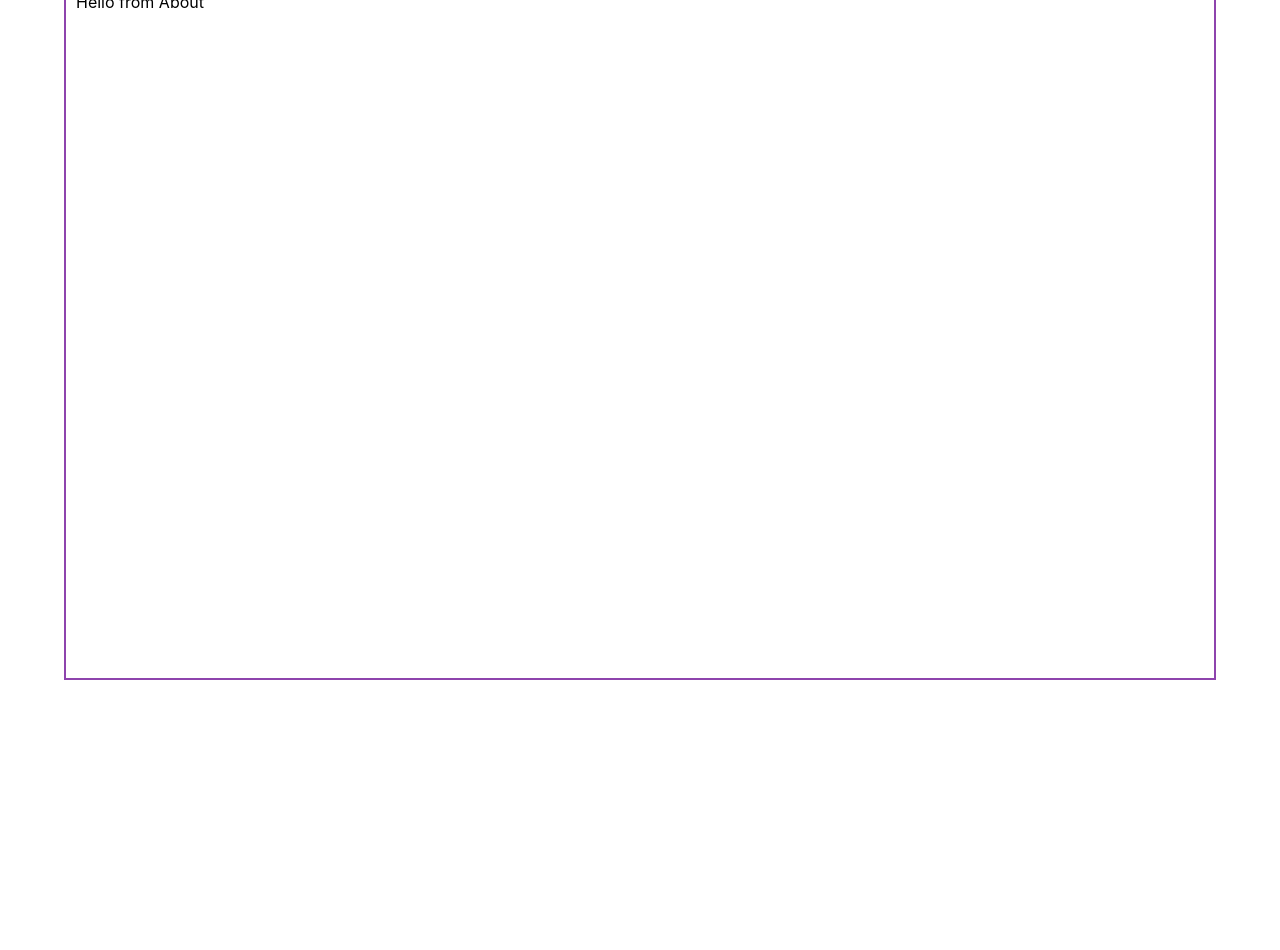
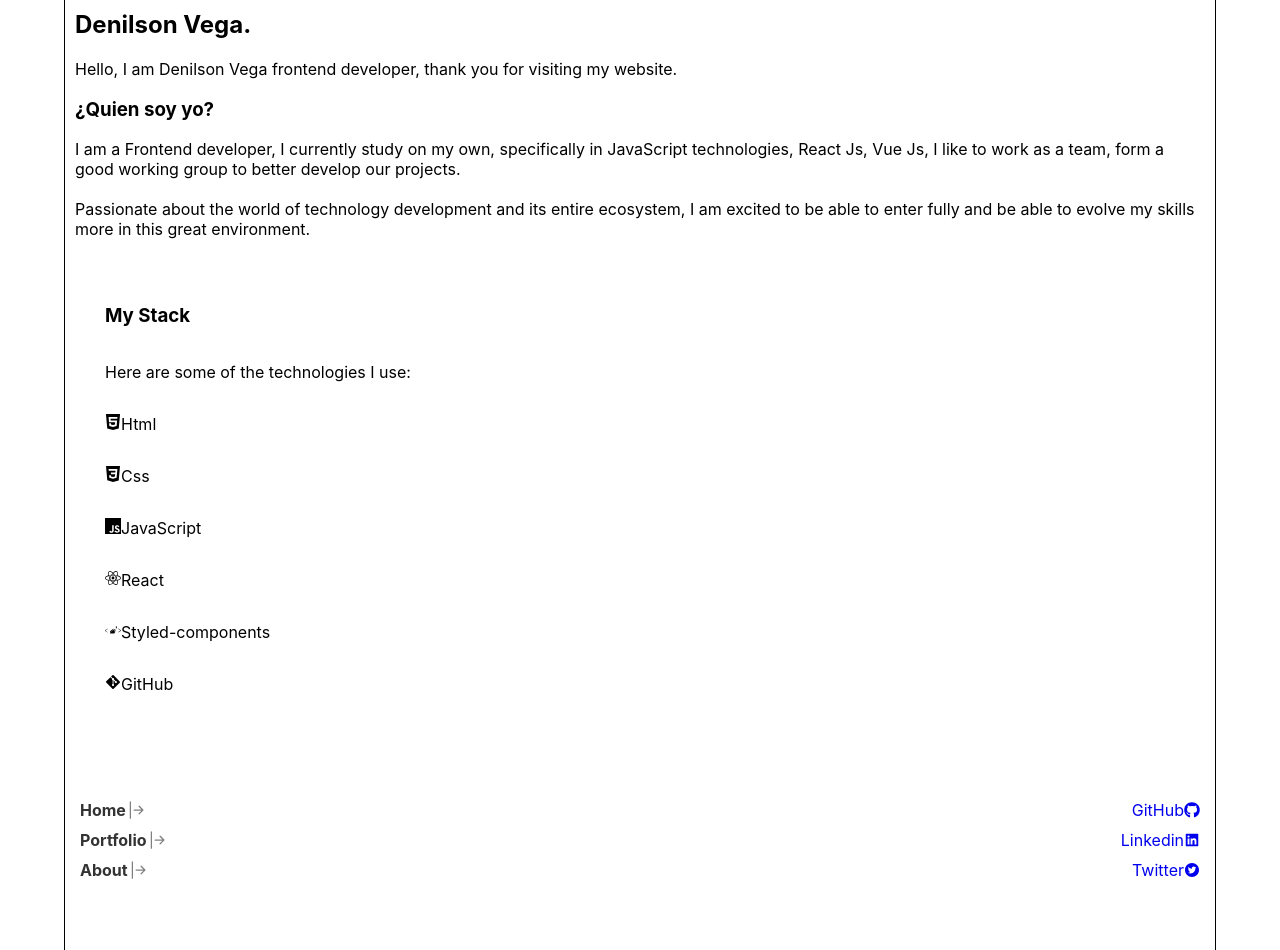
Before and after one commit to DanielVegaf/vega.dev, a React (Create React App) app: page /about in a window 1280 px wide. Shown: the part 120-1070 px from the top of the page. Before the commit the page ends 800 px from the top, so only its background shows below. Built offline with nearby package versions, Linux system fonts and the light colour scheme; the HTML template or start-up script is replaced by a standard one.

Commit message:
About/Portfolio/Footer/ Creatinng...

```diff
--- a/package.json
+++ b/package.json
@@ -8,6 +8,7 @@
     "@testing-library/user-event": "^13.5.0",
     "react": "^18.1.0",
     "react-dom": "^18.1.0",
+    "react-icons": "^4.3.1",
     "react-router-dom": "^6.3.0",
     "react-scripts": "5.0.1",
     "styled-components": "^5.3.5",
--- a/src/App.js
+++ b/src/App.js
@@ -33,10 +33,8 @@ function App() {
           </Routes>
         </main>
       </Router>
-
-
     </Container>
-  );
+    );
 }
 
 export default App;
--- a/src/components/About.js
+++ b/src/components/About.js
@@ -1,8 +1,81 @@
 import React from 'react'
+import Footer from './Footer'
+import { ImHtmlFive } from 'react-icons/im';
+import { SiCss3 } from 'react-icons/si';
+import { SiJavascript } from 'react-icons/si';
+import { FaReact } from 'react-icons/fa';
+import { SiStyledcomponents } from 'react-icons/si';
+import { FaGitAlt } from 'react-icons/fa';
+
+import { AStack, AstackItem, AStackContent } from '../styles/AboutStyles'
 
 const About = () => {
   return (
-    <div>Hello from About</div>
+    <div>
+      <div>
+        <h2>Denilson Vega.</h2>
+        <p>Hello, I am Denilson Vega frontend developer, thank you for visiting my website.</p>
+      </div>
+
+      <div>
+        <h3>¿Quien soy yo?</h3>
+        <p>I am a Frontend developer, I currently study on my own,
+          specifically in JavaScript technologies, React Js, Vue Js, I
+          like to work as a team, form a good working group to
+          better develop our projects.
+          <br></br>
+          <br></br>
+          Passionate about the world of technology development
+          and its entire ecosystem, I am excited to be able to enter
+          fully and be able to evolve my skills more in this great
+          environment.
+        </p>
+      </div>
+
+      <AStack>
+        <h3>My Stack</h3>
+        <p>Here are some of the technologies I use:</p>
+        <AstackItem title='HTML'>
+          <AStackContent>
+            <span><ImHtmlFive /></span>
+            <p>Html</p>
+          </AStackContent>
+        </AstackItem>
+        <AstackItem title='Css'>
+          <AStackContent>
+            <span><SiCss3 /></span>
+            <p>Css</p>
+          </AStackContent>
+        </AstackItem>
+        <AstackItem title='Javascript'>
+          <AStackContent>
+            <span><SiJavascript /></span>
+            <p>JavaScript</p>
+          </AStackContent>
+        </AstackItem>
+        <AstackItem title='React Js'>
+          <AStackContent>
+            <span><FaReact /></span>
+            <p>React</p>
+          </AStackContent>
+        </AstackItem>
+        <AstackItem title='Styled-components'>
+          <AStackContent>
+            <span><SiStyledcomponents /></span>
+            <p>Styled-components</p>
+          </AStackContent>
+        </AstackItem>
+        <AstackItem title='Github'>
+          <AStackContent>
+            <span><FaGitAlt /></span>
+            <p>GitHub</p>
+          </AStackContent>
+        </AstackItem>
+      </AStack>
+
+      <Footer />
+
+    </div>
   )
 }
 
--- /dev/null
+++ b/src/components/Footer.js
@@ -0,0 +1,58 @@
+import React from 'react'
+import { FContainer, FNavegation, FLink, FLinkicon, FMedia, FMediaLink } from '../styles/FooterStyles';
+import { BsArrowBarRight } from 'react-icons/bs';
+import { FaGithub } from 'react-icons/fa';
+import { AiFillLinkedin } from 'react-icons/ai';
+import { AiFillTwitterCircle } from 'react-icons/ai';
+
+const Footer = () => {
+    return (
+        <FContainer>
+            <FNavegation>
+                <FLink
+                    to="/">Home
+                    <FLinkicon>
+                        <BsArrowBarRight />
+                    </FLinkicon>
+                </FLink>
+
+                <FLink
+                    to="/portfolio">Portfolio
+                    <FLinkicon>
+                        <BsArrowBarRight />
+                    </FLinkicon>
+                </FLink>
+
+                <FLink
+                    to="/about">About
+                    <FLinkicon>
+                        <BsArrowBarRight />
+                    </FLinkicon>
+                </FLink>
+            </FNavegation>
+
+            <FMedia>
+                <FMediaLink
+                    href='https://github.com/DanielVegaf'
+                    target='_blank'
+                    rel='noreferrer'
+                > GitHub<FaGithub />
+                </FMediaLink>
+                <FMediaLink
+                    href='https://www.linkedin.com/in/denilsonvega/'
+                    target='_blank'
+                    rel='noreferrer'
+                >Linkedin<AiFillLinkedin />
+                </FMediaLink>
+                <FMediaLink
+                    href='https://twitter.com/denilson_dvf'
+                    target='_blank'
+                    rel='noreferrer'
+                >Twitter<AiFillTwitterCircle />
+                </FMediaLink>
+            </FMedia>
+        </FContainer>
+    )
+}
+
+export default Footer
--- a/src/components/Home.js
+++ b/src/components/Home.js
@@ -24,7 +24,7 @@ const Home = () => {
             </InfoHome>
 
             <Curriculum>
-                <CVLink download="CV-DenilsonVega" href={Pdf}>
+                <CVLink target='_blank' href={Pdf}>
                     Download CV
                 </CVLink>
             </Curriculum>
@@ -35,12 +35,14 @@ const Home = () => {
                         href='https://github.com/DanielVegaf'
                         target='_blank'
                         rel='noreferrer'
-                    > GitHub </MediaLinks>, Also on
+                    > GitHub
+                    </MediaLinks>, Also on
                     <MediaLinks
                         href='https://github.com/DanielVegaf'
                         target='_blank'
                         rel='noreferrer'
-                    > Linkedin </MediaLinks> and my
+                    > Linkedin
+                    </MediaLinks> and my
                     <MediaLinks
                         href='https://github.com/DanielVegaf'
                         target='_blank'
--- a/src/components/Portfolio.js
+++ b/src/components/Portfolio.js
@@ -1,9 +1,26 @@
 import React from 'react'
+import Footer from './Footer'
+import { Grid, Card } from '../styles/PortfolioStyles'
 
 const Portfolio = () => {
   return (
     <div>
-      Hello from Portfolio
+      <Grid>
+        <Card className='card'>
+          Work 1
+        </Card>
+        <Card className='card'>
+          Work 2
+        </Card>
+        <Card className='card'>
+          Work 3
+        </Card>
+        <Card className='card'>
+          Work 4
+        </Card>
+      </Grid>
+
+      <Footer />
     </div>
   )
 }
--- a/src/pages/HomePage.js
+++ b/src/pages/HomePage.js
@@ -4,7 +4,7 @@ import Home from '../components/Home'
 export const HomePage = () => {
   return (
     <div>
-      Demo v0.1
+      Demo v1.1
         <Home />
     </div>
   )
--- a/src/styles/AboutStyles.js
+++ b/src/styles/AboutStyles.js
@@ -0,0 +1,21 @@
+import styled from 'styled-components'
+
+export const AStack = styled.div`
+    display: flex;
+    flex-direction: column;
+    /* background-color: red; */
+    padding: 30px;
+`
+
+export const AstackItem = styled.div`
+    display: flex;
+    align-items: center;
+    flex-direction: row;
+    /* background-color: red; */
+`
+
+export const AStackContent = styled.div`
+    width: 200px;
+    display: flex;
+    align-items: center;
+`
--- a/src/styles/ContainerStyles.js
+++ b/src/styles/ContainerStyles.js
@@ -2,10 +2,12 @@ import styled from 'styled-components'
 
 export const Container = styled.div`
     width: 90%;
-    height: 100vh;
+    height: 100%;
     margin: 0 auto;
     padding: 10px;
     box-sizing: border-box;
-    border: 2px solid #8e44ad;
+    border-left: 1px solid #000;
+    border-right: 1px solid #000;
+    /* border: 2px solid #000; */
     /* overflow: hidden; */
 `
--- /dev/null
+++ b/src/styles/FooterStyles.js
@@ -0,0 +1,52 @@
+import styled from 'styled-components'
+import { Link } from 'react-router-dom'
+
+export const FContainer = styled.footer`
+    height: 100px;
+    margin: 50px 0;
+    display: flex;
+    justify-content: space-between;
+    /* background-color: red; */
+`
+
+export const FNavegation = styled.div`
+    display: inline-flex;
+    flex-direction: column;
+    justify-content: space-around;
+    /* background-color: aqua; */
+    padding: 5px;
+`
+
+export const FLink = styled(Link)`
+    display: inline-flex;
+    text-decoration: none;
+    color: #333;
+    font-weight: 700;
+`
+
+export const FLinkicon = styled.span`
+    display: inline-flex;
+    align-items: center;
+    font-size: 20px;
+    font-weight: 700;
+    color: gray;
+
+    &:hover{
+        color: blue;
+    }
+`
+
+export const FMedia = styled.div`
+    display: flex;
+    flex-direction: column;
+    justify-content: space-around;
+    /* background-color: greenyellow; */
+    padding: 5px;
+`
+
+export const FMediaLink = styled.a`
+    display: inline-flex;
+    justify-content: flex-end;
+    align-items: center;
+    text-decoration: none;
+`
--- a/src/styles/NavegationStyles.js
+++ b/src/styles/NavegationStyles.js
@@ -7,7 +7,7 @@ export const StyledHeader = styled.header`
     display: flex;
     flex-direction: row;
     align-items: baseline;
-    justify-content: center;
+    justify-content: space-around;
     /* background-color: red; */
 `
 
--- a/src/styles/PortfolioStyles.js
+++ b/src/styles/PortfolioStyles.js
@@ -0,0 +1,36 @@
+import styled from 'styled-components'
+
+export const Grid = styled.div`
+    display: grid;
+    grid-template-columns: repeat(auto-fill, 330px);
+    gap: 40px;
+    padding: 20px;
+    justify-content: center;
+
+    @media (max-width: 848px) {
+        grid-template-columns: 100%;
+    }
+    @media (max-width: 670px) {
+        grid-template-columns: 100%;
+    }
+`
+
+export const Card = styled.div`
+    width: 330px;
+    height: 345px;
+    background-color: blueviolet;
+    /* border-radius: 10px; */
+    font-size: 1.5rem;
+    list-style: none;
+    text-align: center;
+    color: #ecf0f1;
+
+    @media (max-width: 848px) {
+        width: 100%;
+        background-color: red;
+    }
+    @media (max-width: 670px) {
+        width: 100%;
+        background-color: gray;
+    }
+`
```
Also changed, not shown: 1 other file (tests, documents, lock files or other folders).
